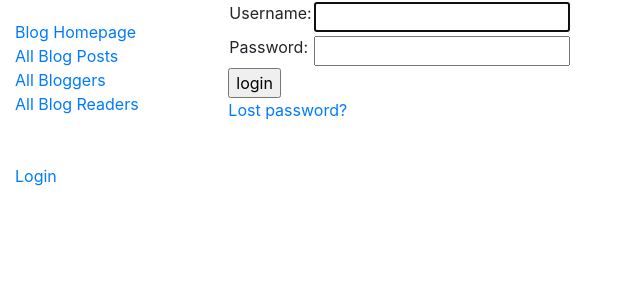
After one commit to momentum-cohort-2019-05/w4-miniblog-phamm89, a Django app: page /accounts/login/ in a window 1280 px wide. The commit adds this page. Shown: the top 300 px of the page, without its empty margins (0-640 px from the left). Run offline with Django 3.2, Linux system fonts and the light colour scheme; some libraries are stand-ins or nearby versions.

Commit message:
Login/Logout Added to Blog Site

```diff
--- a/diyblog/settings.py
+++ b/diyblog/settings.py
@@ -125,3 +125,9 @@ INTERNAL_IPS = ['127.0.0.1']
 # https://docs.djangoproject.com/en/2.2/howto/static-files/
 
 STATIC_URL = '/static/'
+
+# Redirect to home URL after login (Default redirects to /accounts/profile/)
+LOGIN_REDIRECT_URL = '/'
+
+# Stores emails to the console
+EMAIL_BACKEND = 'django.core.mail.backends.console.EmailBackend'
--- a/diyblog/urls.py
+++ b/diyblog/urls.py
@@ -46,3 +46,8 @@ if settings.DEBUG:
 # Use static() to add url mapping to serve static files during development (only)
 from django.conf.urls.static import static
 urlpatterns += static(settings.STATIC_URL, document_root=settings.STATIC_ROOT)
+
+#Add Django site authentication urls (for login, logout, password management)
+urlpatterns += [
+    path('accounts/', include('django.contrib.auth.urls')),
+]
--- a/miniblog/templates/base_generic.html
+++ b/miniblog/templates/base_generic.html
@@ -19,6 +19,13 @@
           <li><a href="{% url 'blogs' %}">All Blog Posts</a></li>
           <li><a href="{% url 'bloggers' %}">All Bloggers</a></li>
           <li><a href="{% url 'blogreaders' %}">All Blog Readers</a></li>
+          <br><br>
+          {% if user.is_authenticated %}
+            <li>User: {{ user.get_username }}</li>
+            <li><a href="{% url 'logout'%}?next={{request.path}}">Logout</a></li>
+          {% else %}
+            <li><a href="{% url 'login'%}?next={{request.path}}">Login</a></li>
+          {% endif %}
         </ul>
      {% endblock %}
       </div>
--- a/miniblog/views.py
+++ b/miniblog/views.py
@@ -27,12 +27,14 @@ def index(request):
     # Render the HTML template index.html with the data in the context variable
     return render(request, 'index.html', context=context)
 
+
 class BlogInstanceListView(generic.ListView):
     model = BlogInstance
     paginate_by = 5
 
 class BlogInstanceDetailView(generic.DetailView):
     model = BlogInstance
+
 
 class BloggerListView(generic.ListView):
     model = Blogger
--- /dev/null
+++ b/templates/registration/logged_out.html
@@ -0,0 +1,6 @@
+{% extends "base_generic.html" %}
+
+{% block content %}
+  <p>Logged out!</p>
+  <a href="{% url 'login'%}">Click here to login again.</a>
+{% endblock %}
--- /dev/null
+++ b/templates/registration/login.html
@@ -0,0 +1,40 @@
+{% extends "base_generic.html" %}
+
+{% block content %}
+
+{% if form.errors %}
+  <p>Your username and password didn't match. Please try again.</p>
+{% endif %}
+
+{% if next %}
+  {% if user.is_authenticated %}
+    <p>Your account doesn't have access to this page. To proceed,
+    please login with an account that has access.</p>
+  {% else %}
+    <p>Please login to see this page.</p>
+  {% endif %}
+{% endif %}
+
+<form method="post" action="{% url 'login' %}">
+{% csrf_token %}
+<table>
+
+<tr>
+  <td>{{ form.username.label_tag }}</td>
+  <td>{{ form.username }}</td>
+</tr>
+
+<tr>
+  <td>{{ form.password.label_tag }}</td>
+  <td>{{ form.password }}</td>
+</tr>
+</table>
+
+<input type="submit" value="login" />
+<input type="hidden" name="next" value="{{ next }}" />
+</form>
+
+{# Assumes you setup the password_reset view in your URLconf #}
+<p><a href="{% url 'password_reset' %}">Lost password?</a></p>
+
+{% endblock %}
--- /dev/null
+++ b/templates/registration/password_reset_complete.html
@@ -0,0 +1,6 @@
+{% extends "base_generic.html" %}
+
+{% block content %}
+  <h1>The password has been changed!</h1>
+  <p><a href="{% url 'login' %}">log in again?</a></p>
+{% endblock %}
--- /dev/null
+++ b/templates/registration/password_reset_done.html
@@ -0,0 +1,5 @@
+{% extends "base_generic.html" %}
+
+{% block content %}
+  <p>We've emailed you instructions for setting your password. If they haven't arrived in a few minutes, check your spam folder.</p>
+{% endblock %}
--- /dev/null
+++ b/templates/registration/password_reset_email.html
@@ -0,0 +1,2 @@
+Someone asked for password reset for email {{ email }}. Follow the link below:
+{{ protocol}}://{{ domain }}{% url 'password_reset_confirm' uidb64=uid token=token %}
```
Also changed, not shown: templates/registration/password_reset_confirm.html (added, +29 -0 lines), templates/registration/password_reset_form.html (added, +12 -0 lines).
